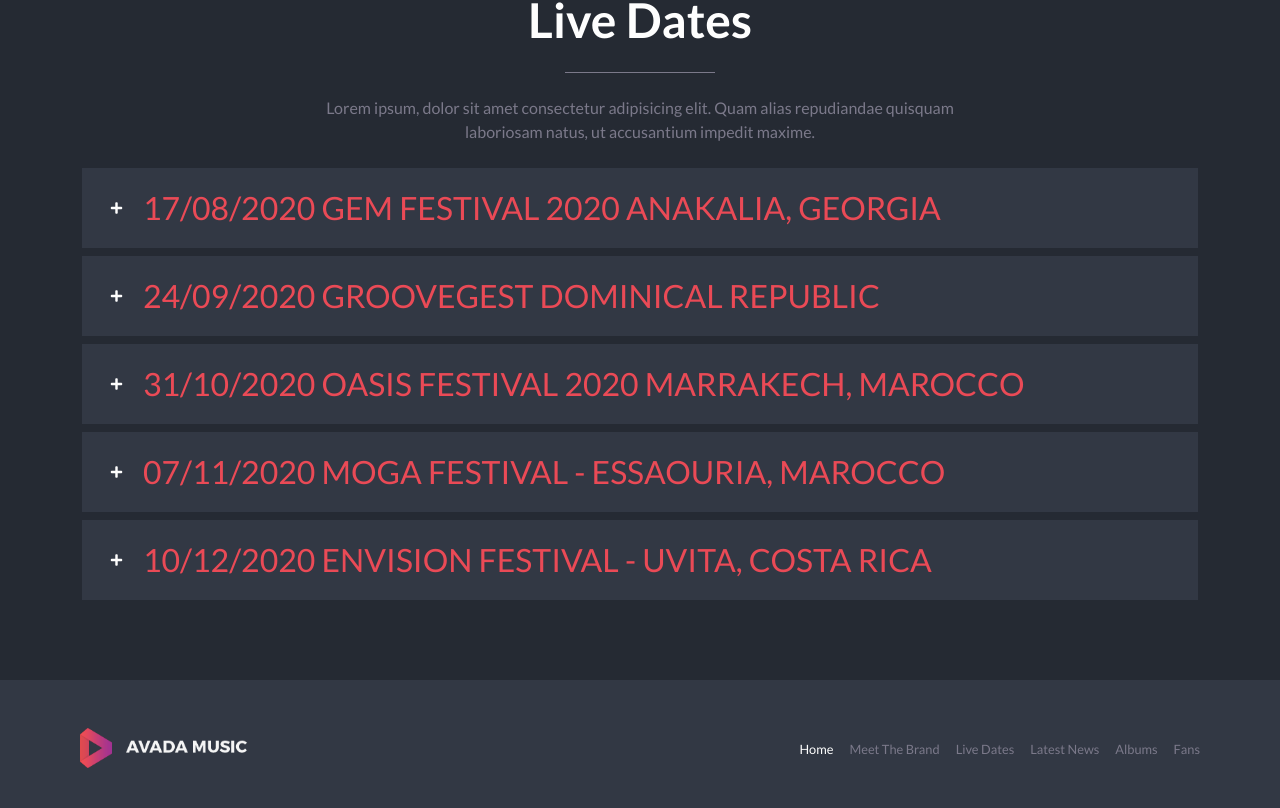
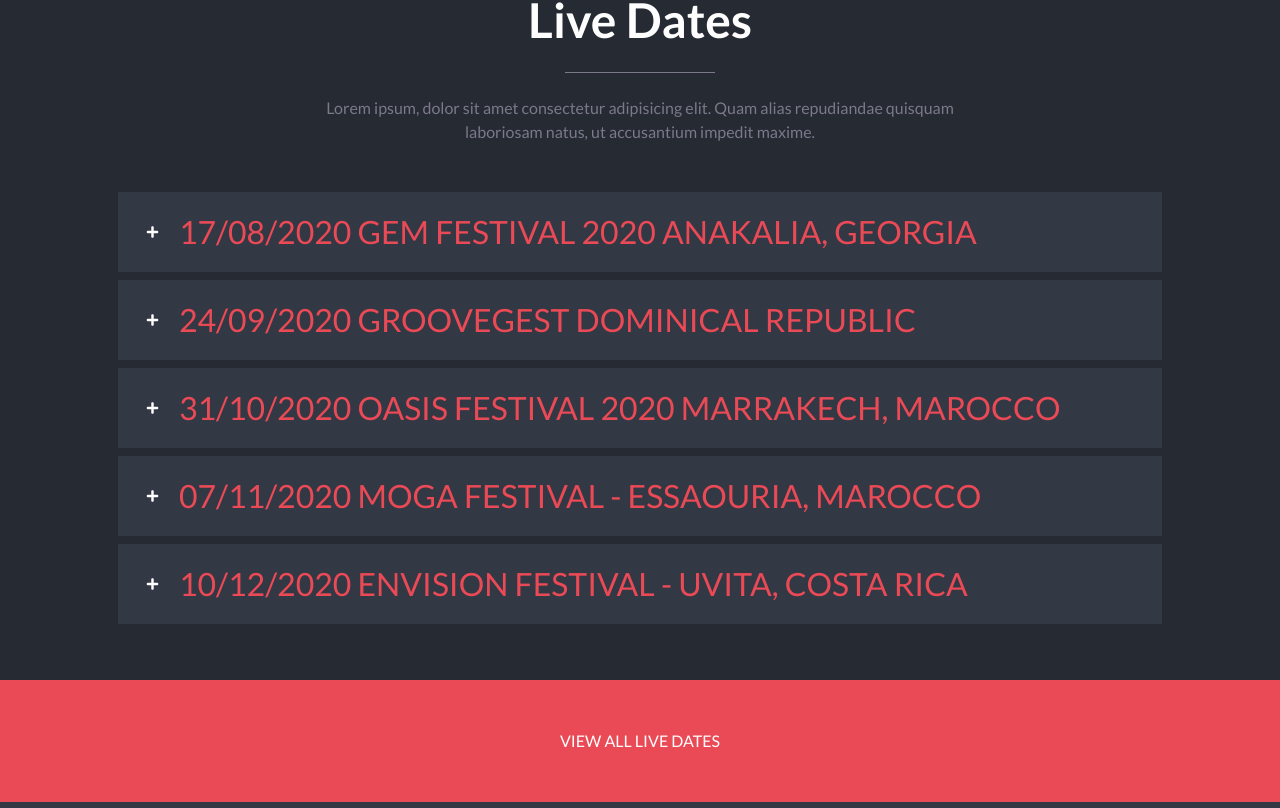
Before and after one commit to saragrigolin/proj-html-vuejs, a Vue app: page / in a window 1280 px wide. Shown: the part 3432-4240 px from the top of the page. Built offline with nearby package versions, Linux system fonts and the light colour scheme.

Commit message:
live dates button

```diff
--- a/src/components/Main.vue
+++ b/src/components/Main.vue
@@ -83,7 +83,7 @@
                 <img src="../assets/img/band_interview_play_icon.png" alt="" class="mt-4">
             </div>
         </div>
-        <div class="main-container py-5">
+        <div class="main-container pt-5">
             <div class="main-content d-flex justify-content-center flex-column w-50">
                 <div class="title-container">
                     <h2 class="title">Live Dates</h2>
@@ -92,8 +92,8 @@
                     <span class="subtitle">Lorem ipsum, dolor sit amet consectetur adipisicing elit. Quam alias repudiandae quisquam laboriosam natus, ut accusantium impedit maxime.</span>
                 </div>
             </div>
-            <div class="container">
-                <ul class="date-list px-0 py-4 w-80">
+            <div class="container p-5">
+                <ul class="date-list p-0 w-80">
                     <li class="date-list-item" type="button" data-bs-toggle="collapse" data-bs-target="#collapse1" aria-expanded="false" aria-controls="collapse1">
                         <div class="li-header">
                             <i class="fas fa-plus"></i><span>17/08/2020 gem festival 2020 anakalia, georgia</span>
@@ -182,6 +182,9 @@
 
                 </ul>
             </div>
+            <button class="all-news btn my_btn py-5">
+                <span>view all live dates</span>
+            </button>
         </div>
 
     </main>
@@ -352,6 +355,7 @@
             background-color: $liHover;
             .fa-plus {
                 background-color: $mandy;
+                transition: background-color 0.3s linear;
             }
         }
     }
```
